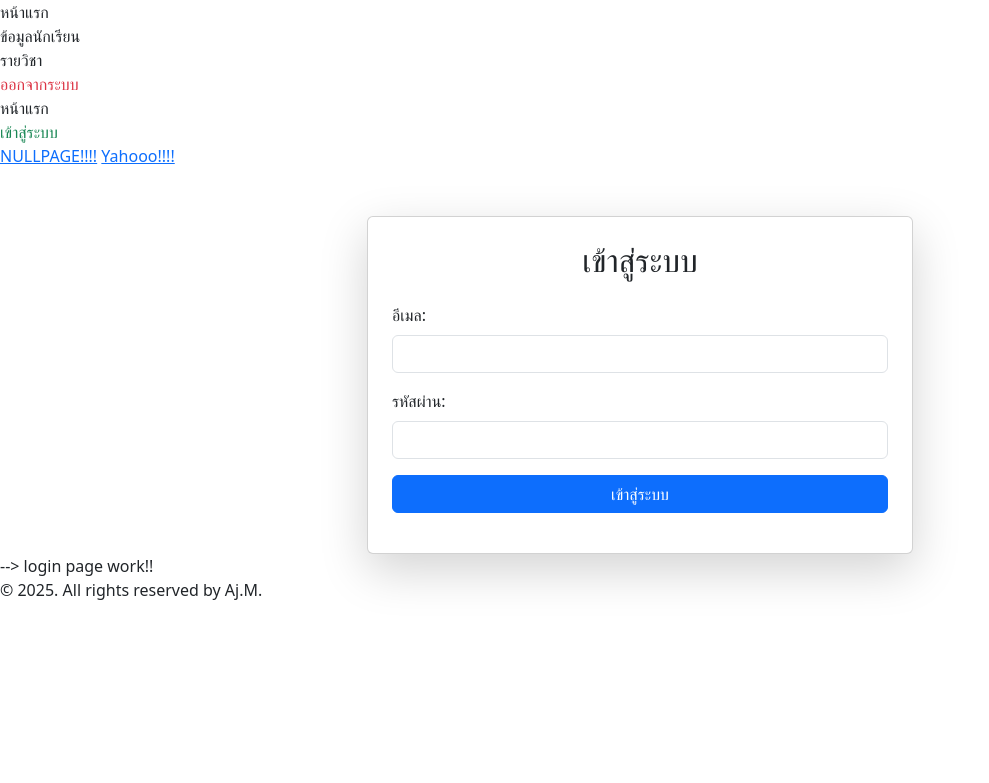
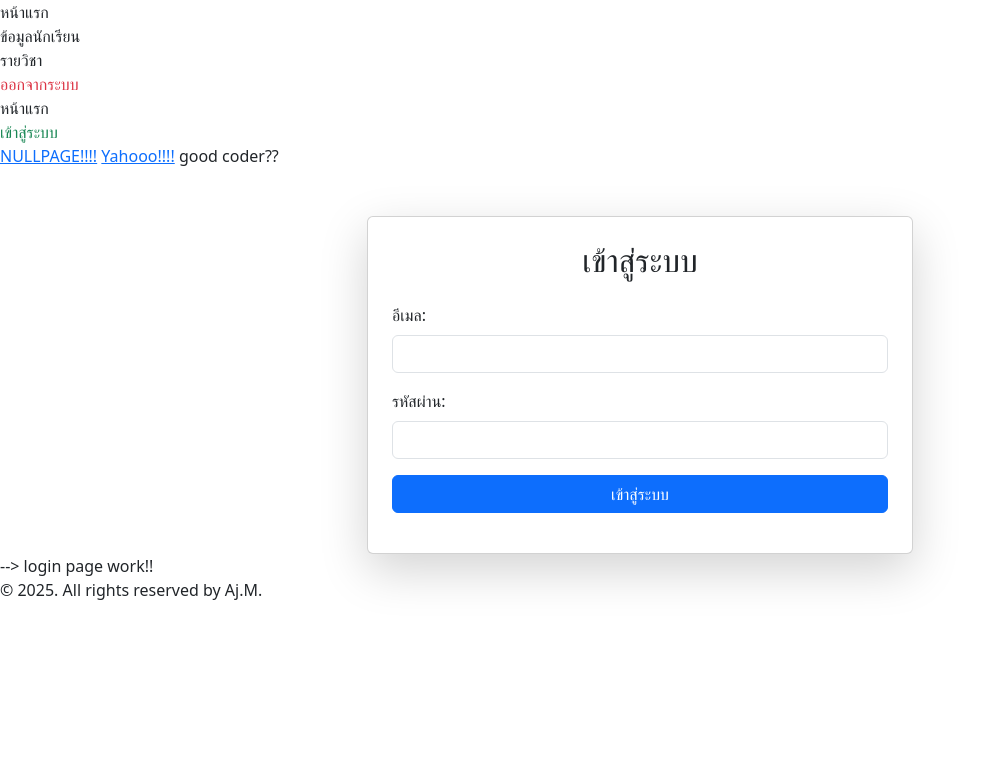
Before and after one commit to yiw5012/projectWeb, a PHP site: page /login in a window 1280 px wide. Shown: the top 783 px of the page, without its empty margins (0-989 px from the left). Run offline with PHP 8.4, Linux system fonts and the light colour scheme.

Commit message:
coder!!
isGood?

```diff
--- a/templates/header.php
+++ b/templates/header.php
@@ -6,3 +6,5 @@
 <a class="nav-link text-success" href="/login">เข้าสู่ระบบ</a>
 <a href="/NULLpage">NULLPAGE!!!!</a>
 <a href="/NULLpage">Yahooo!!!!</a>
+
+good coder??
```
